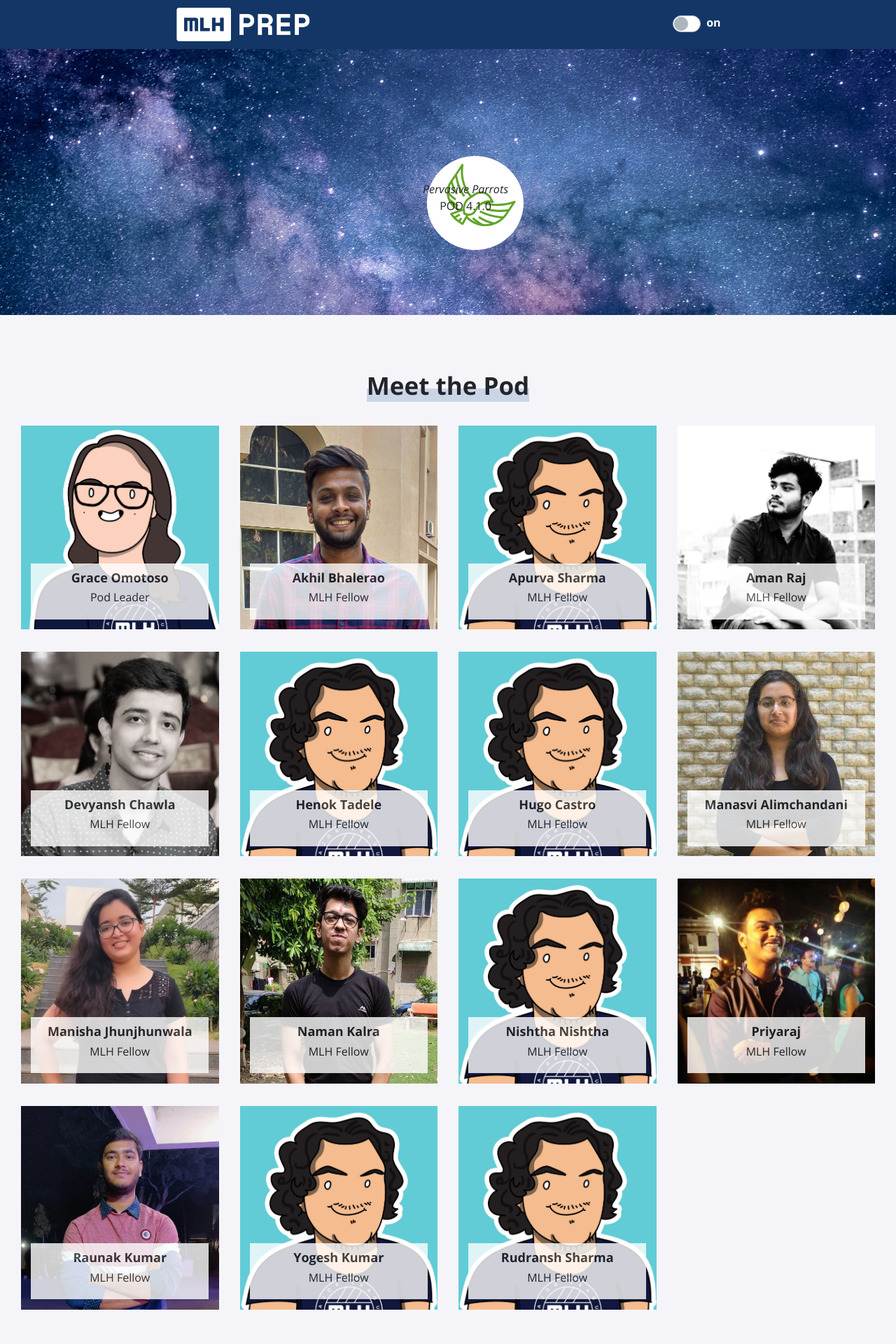
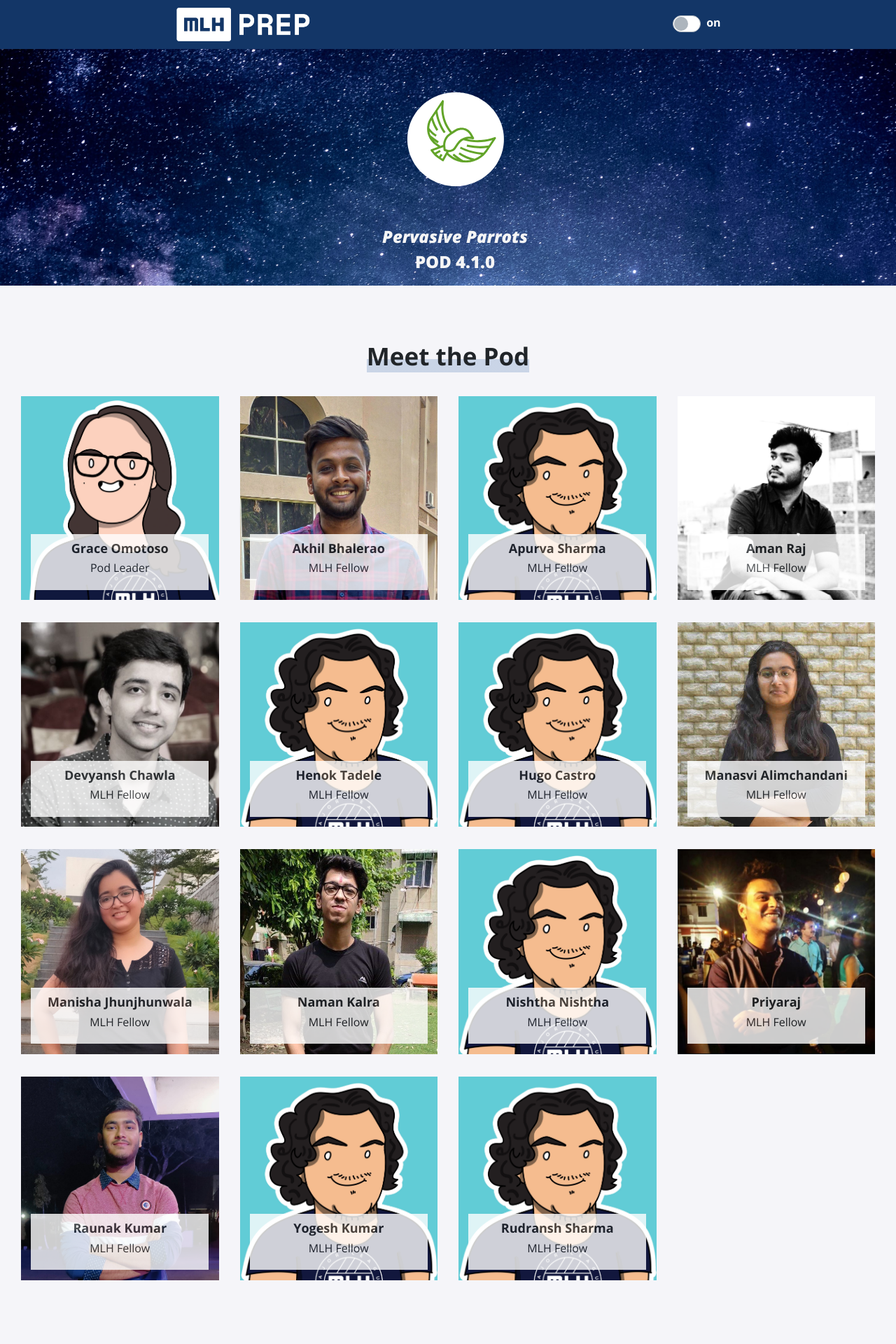
Before and after one commit to MLH-Fellowship/pod-4.1.0-portfolio, a Jekyll site: the page built from index.html, in a window 1280 px wide. Shown: the top 1920 px of the page at 70% size. Built offline with Jekyll 4.4.1, drawn with Linux system fonts in a browser that asks for light colours; nearby versions of some CDN libraries.

Commit message:
added background

```diff
--- a/_sass/dark-mode.scss
+++ b/_sass/dark-mode.scss
@@ -10,7 +10,7 @@
   }
 
   [data-theme="dark"] {
-    header, .profile, .banner {
+    header, .banner {
       background-color: #28293D !important;
     }
 
--- a/_sass/profile.scss
+++ b/_sass/profile.scss
@@ -2,25 +2,27 @@
 $assetPath_large: "/assets/img/header_back_light_large.jpg";
 
 .background {
-
-  background: url($assetPath_large) no-repeat center center ;
+  width: 100%;
+  background: url($assetPath_large);
   background-size: cover;
-
-  -webkit-background-size: cover;
-
-  background-position: center;
+  min-width: fit-content;
 }
 .profile {
   width: 100%;
   display: flex;
   align-items: center;
   justify-content: center;
+  text-align: left;
+  font-size: large;
+}
+.p-text {
+  margin-top: 250px;
+  margin-left: -30px;
   text-align: center;
-  height: fit-content;
-  margin-bottom: 50px;
-  padding-bottom: 10px;
-  padding-top: 70px;
-  z-index: 9;
+  font-size: x-large;
+  font-weight: 900;
+  color: whitesmoke;
+}
 
 .profile-picture {
   width: 50px;
@@ -33,15 +35,14 @@
   height: 200px;
   margin-left: auto;
   margin-right: auto;
-  margin-top: 50px;
+  margin-top: 10px;
   display: inline;
   padding: 30px;
 }
 
-@media (min-width: 375px) {
+@media (min-width: 375px) and (max-width: 400px), (min-width: 3600px) {
   .background {
     background-image: url($assetPath_small);
-    background-size: cover;
   }
 }
 
@@ -49,12 +50,4 @@
   .p-text {
     font-size: medium;
   }
-  .profile-picture img{
-   margin-top: 80px;
-   margin-left: -10px;
-   width: 200px;
-   height: 190px;
-   text-align: center;
-  }
 }
-}
```
Also changed, not shown: Gemfile.lock.
